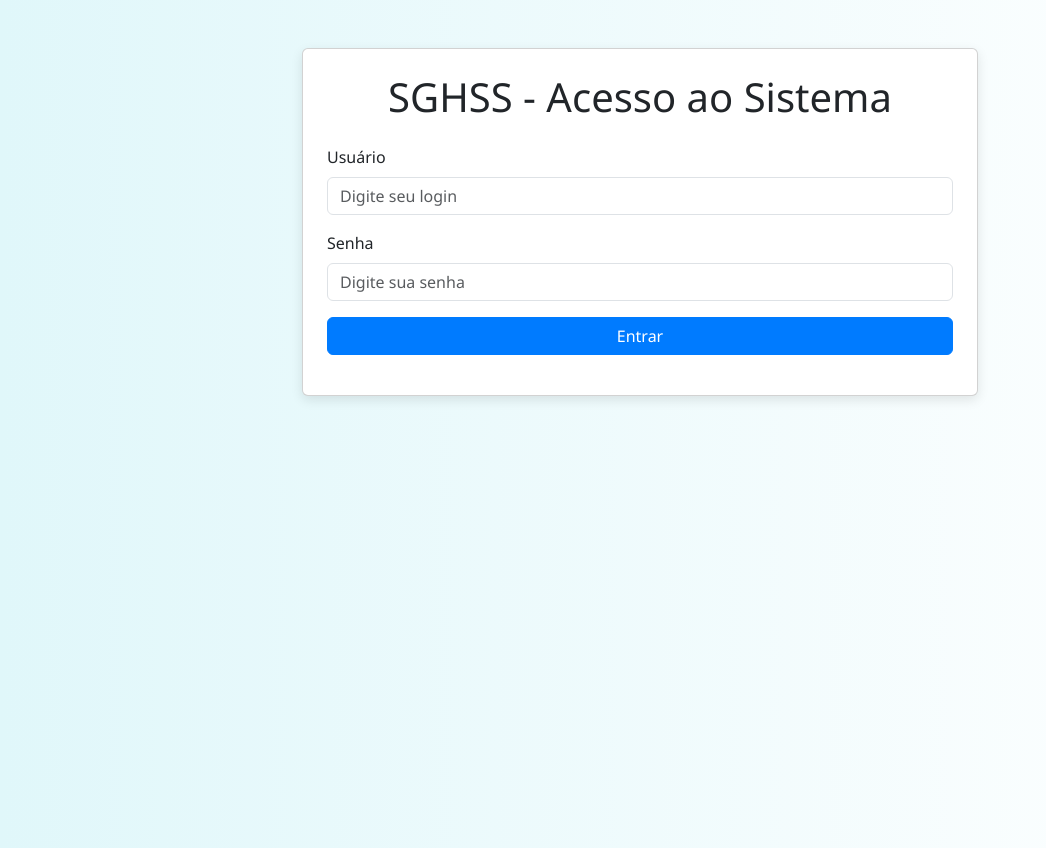
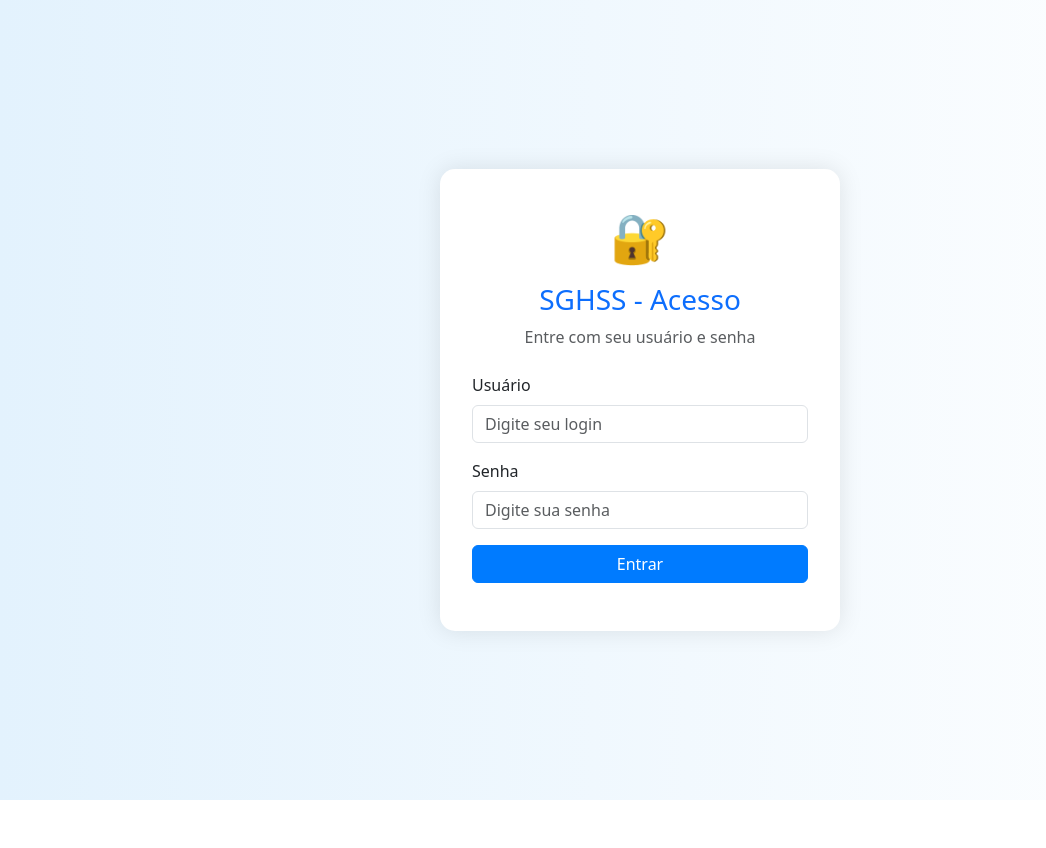
Before and after one commit to emanuelnn/SGHSS, a plain HTML site: page index.html in a window 1280 px wide. Shown: the whole page, without its empty margins (0-1046 px from the left). After the commit the page ends 800 px from the top, so only its background shows below. Drawn offline with nearby package versions, Linux system fonts and the light colour scheme.

Commit message:
AJUSTING STYLES

```diff
--- a/index.html
+++ b/index.html
@@ -1,30 +1,33 @@
 <!DOCTYPE html>
 <html lang="pt-br">
 <head>
-  <meta charset="UTF-8">
-  <meta name="viewport" content="width=device-width, initial-scale=1">
+  <meta charset="UTF-8" />
+  <meta name="viewport" content="width=device-width, initial-scale=1" />
   <title>SGHSS - Login</title>
-  <link href="https://cdn.jsdelivr.net/npm/bootstrap@5.3.2/dist/css/bootstrap.min.css" rel="stylesheet">
+  <link href="https://cdn.jsdelivr.net/npm/bootstrap@5.3.2/dist/css/bootstrap.min.css" rel="stylesheet" />
   <link rel="stylesheet" href="style.css">
 </head>
 <body>
-  <div class="container mt-5">
-    <div class="card p-4">
-      <h1 class="text-center mb-4">SGHSS - Acesso ao Sistema</h1>
+  <div class="login-card bg-white">
+    <div class="text-center mb-4">
+      <div class="form-icon">🔐</div>
+      <h3 class="text-primary">SGHSS - Acesso</h3>
+      <p class="text-muted mb-0">Entre com seu usuário e senha</p>
+    </div>
     <form id="loginForm">
       <div class="mb-3">
         <label for="username" class="form-label">Usuário</label>
-          <input type="text" id="username" class="form-control" placeholder="Digite seu login" required>
+        <input type="text" id="username" class="form-control" placeholder="Digite seu login" required />
       </div>
       <div class="mb-3">
         <label for="password" class="form-label">Senha</label>
-          <input type="password" id="password" class="form-control" placeholder="Digite sua senha" required>
+        <input type="password" id="password" class="form-control" placeholder="Digite sua senha" required />
       </div>
       <button type="submit" class="btn btn-primary w-100">Entrar</button>
-        <p id="errorMsg" class="text-danger mt-3"></p>
+      <p id="errorMsg" class="text-danger mt-3 text-center"></p>
     </form>
   </div>
-  </div>
+
   <script src="https://cdn.jsdelivr.net/npm/bootstrap@5.3.2/dist/js/bootstrap.bundle.min.js"></script>
   <script src="javascript.js"></script>
 </body>
--- a/style.css
+++ b/style.css
@@ -1,7 +1,23 @@
-body {
-  background: linear-gradient(to right, #e0f7fa, #ffffff);
+body
+{
+  background: linear-gradient(to right, #e3f2fd, #ffffff);
   min-height: 100vh;
-  font-family: 'Segoe UI', sans-serif;
+  display: flex;
+  align-items: center;
+  justify-content: center;
+}
+
+.login-card {
+  max-width: 400px;
+  width: 100%;
+  padding: 2rem;
+  border-radius: 15px;
+  box-shadow: 0 0 25px rgba(0, 0, 0, 0.1);
+}
+.form-icon {
+  font-size: 3rem;
+  color: #0d6efd;
+  margin-bottom: 10px;
 }
 
 .container {
@@ -9,8 +25,36 @@ body {
   max-width: 700px;
 }
 
-.card {
+.card
+{
+  border: none;
+  border-radius: 15px;
   box-shadow: 0 4px 12px rgba(0, 0, 0, 0.1);
+}
+.dashboard-row {
+  display: flex;
+  flex-wrap: wrap;
+  justify-content: space-between;
+  align-items: flex-start;
+}
+.dashboard-buttons {
+  flex: 1;
+  min-width: 250px;
+}
+.chart-container {
+  flex: 1;
+  max-width: 350px;
+  min-width: 280px;
+  margin: 0 auto;
+}
+canvas {
+  max-height: 280px;
+}
+
+.scroll-box
+{
+  max-height: 400px;
+  overflow-y: auto;
 }
 
 .success {
```
Also changed, not shown: consultas.html (+1 -9 lines), dashboard.html (+1 -31 lines). Lines whose indentation alone changed are shown as unchanged.
